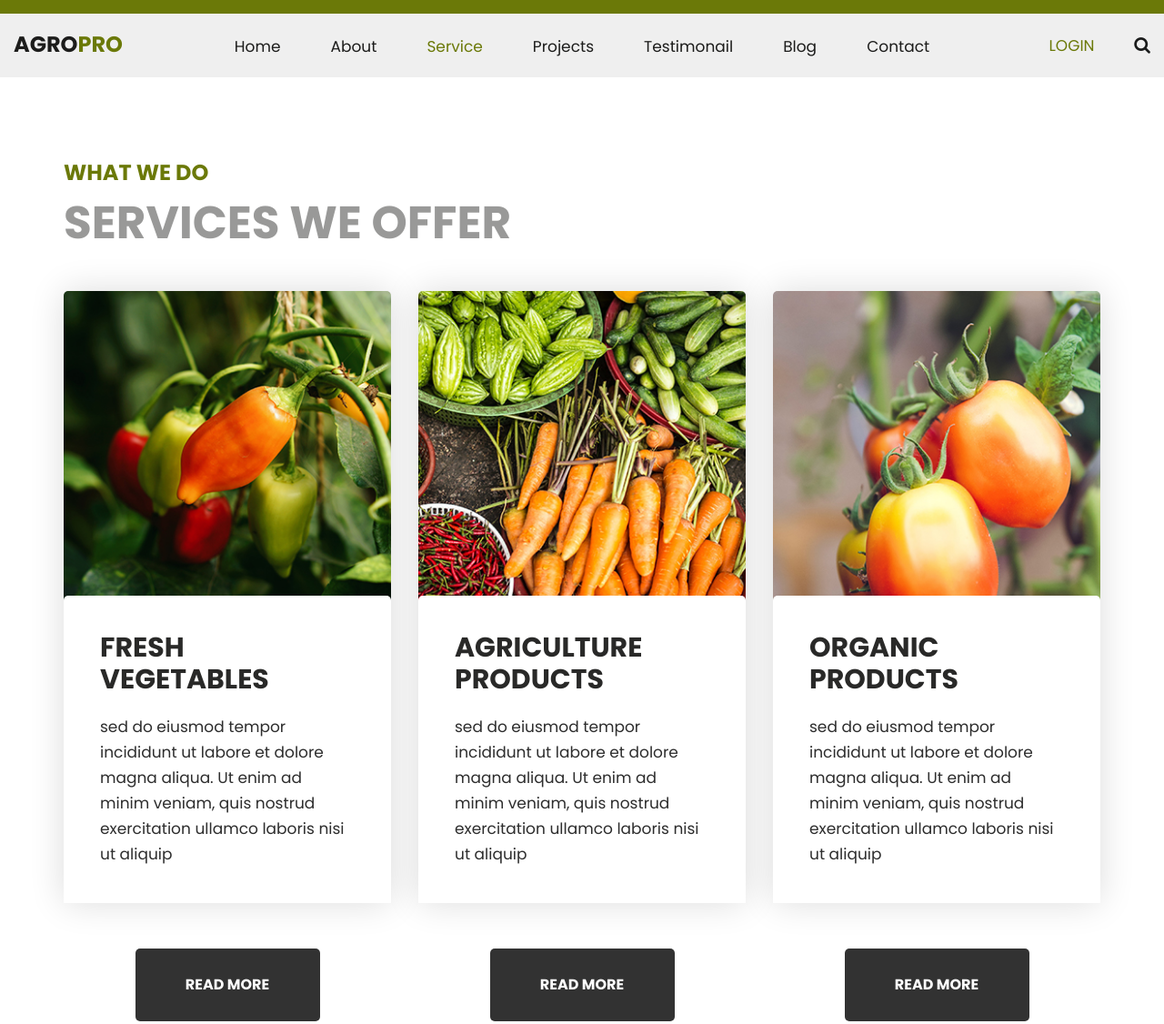
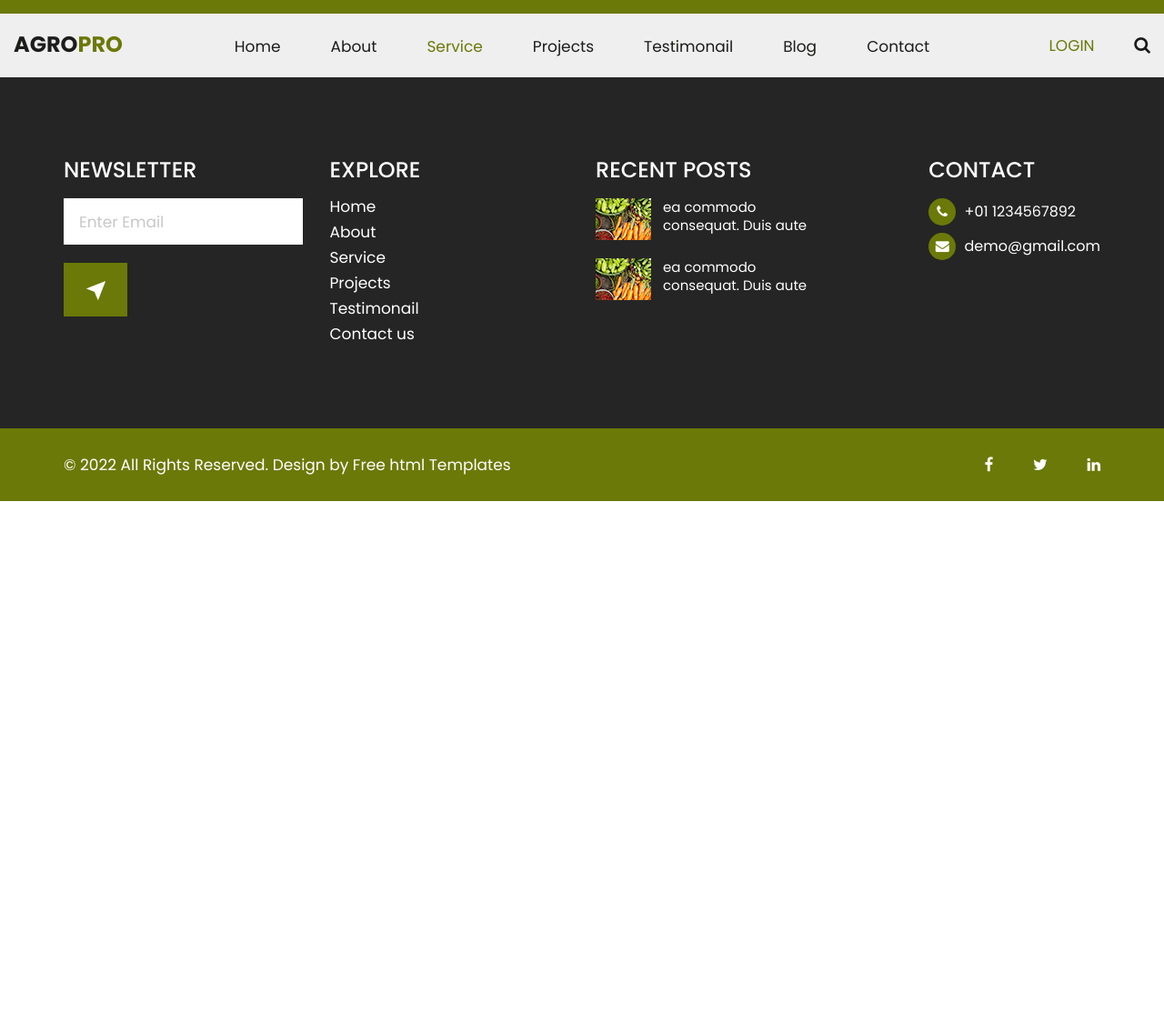
Before and after one commit to salmasgh/Hackathon-NasaSpaceApp, a plain HTML site: page service.html in a window 1280 px wide. Shown: the top 1126 px of the page at 91% size. After the commit the page ends 800 px from the top, so only its background shows below. Drawn offline with nearby package versions, Linux system fonts and the light colour scheme.

Commit message:
dashboard

```diff
--- a/service.html
+++ b/service.html
@@ -78,55 +78,8 @@
          <!-- end header inner -->
       </div>
       <!-- services -->
-      <div class="services">
-         <div class="container">
-            <div class="row">
-               <div class="col-md-12">
-                  <div class="titlepage text_align_left">
-                     <span>What We Do</span>
-                         <h2>SERVICES WE OFFER</h2>
-                  </div>
-               </div>
-            </div>
-            <div class="row">
-               <div class="col-md-4">
-                  <div class="services_box_main">
-                     <div  class="services_box text_align_left">
-                          <figure><img src="images/service1.jpg" alt="#"/></figure>
-                        <div class="veget">
-                           <h3>FRESH<br>VEGETABLES</h3>
-                           <p>sed do eiusmod tempor incididunt ut labore et dolore magna aliqua. Ut enim ad minim veniam, quis nostrud exercitation ullamco laboris nisi ut aliquip</p>
-                        </div>
-                     </div>
-                     <a class="read_more" href="services.html">Read More</a>
-                  </div>
-               </div>
-               <div class="col-md-4">
-               <div class="services_box_main">
-                     <div  class="services_box text_align_left">
-                          <figure><img src="images/service2.jpg" alt="#"/></figure>
-                        <div class="veget">
-                           <h3>AGRICULTURE<br>PRODUCTS</h3>
-                           <p>sed do eiusmod tempor incididunt ut labore et dolore magna aliqua. Ut enim ad minim veniam, quis nostrud exercitation ullamco laboris nisi ut aliquip</p>
-                        </div>
-                     </div>
-                     <a class="read_more" href="services.html">Read More</a>
-                  </div>
-               </div>
-               <div class="col-md-4">
-               <div class="services_box_main">
-                     <div  class="services_box text_align_left">
-                          <figure><img src="images/service3.jpg" alt="#"/></figure>
-                        <div class="veget">
-                           <h3>ORGANIC<br>PRODUCTS</h3>
-                           <p>sed do eiusmod tempor incididunt ut labore et dolore magna aliqua. Ut enim ad minim veniam, quis nostrud exercitation ullamco laboris nisi ut aliquip</p>
-                        </div>
-                     </div>
-                     <a class="read_more" href="services.html">Read More</a>
-                  </div>
-               </div>
-            </div>
-         </div>
+      <div class="dashboard">
+
       </div>
       <!-- end services -->
       <!--  footer -->
```
